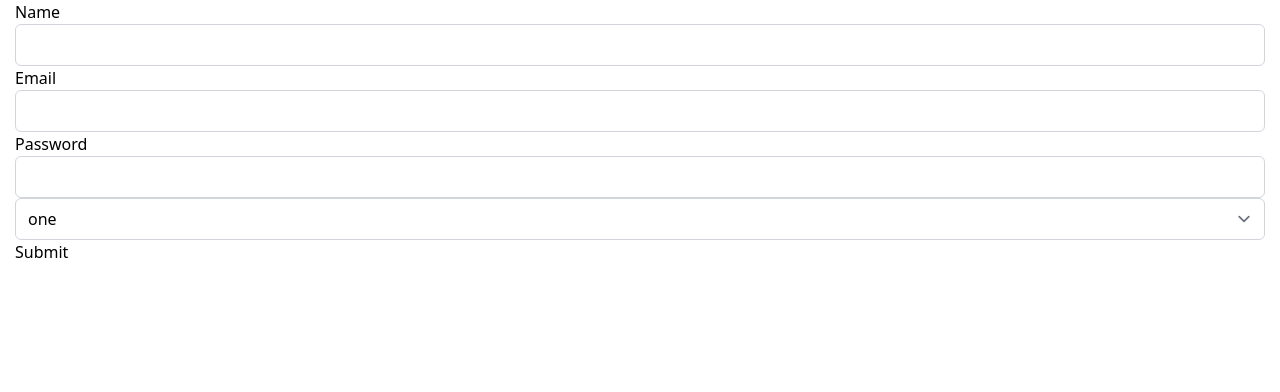
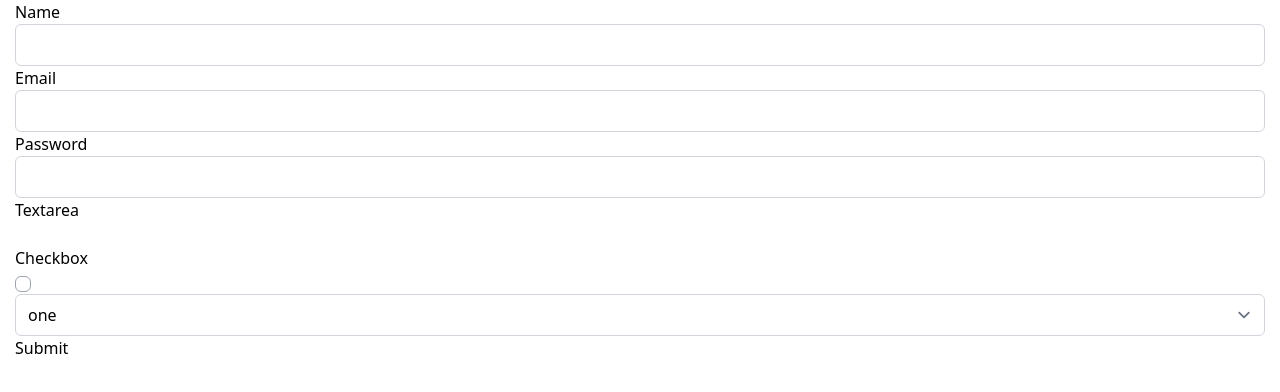
Before and after one commit to Mohammod-Ali/react-reusable-components, a React (Vite) app: page / in a window 1280 px wide. Shown: the top 392 px of the page. Built offline with nearby package versions, Linux system fonts and the light colour scheme.

Commit message:
event function added

```diff
--- a/src/components/NormalForm/NormalForm.tsx
+++ b/src/components/NormalForm/NormalForm.tsx
@@ -4,8 +4,9 @@ const NormalForm = () => {
 
     const { register, handleSubmit } = useForm();
 
-    const onSubmit = (data) => {
-        console.log(data)
+    const onSubmit = (e) => {
+        e.preventDefault()
+        console.log(e)
     }
 
     return (
@@ -22,6 +23,14 @@ const NormalForm = () => {
                 <label className='block' htmlFor="password">Password </label>
                 <input type="password" id="password" {...register('password')} />
             </div>
+            <div>
+                <label className='block' htmlFor="textarea">Textarea </label>
+                <input type="textarea" id="textarea" {...register('textarea')} />
+            </div>
+            <div>
+                <label className='block' htmlFor="checkbox">Checkbox </label>
+                <input type="checkbox" id="checkbox" {...register('checkbox')} />
+            </div>
 
             <select name="" id="">
                 <option value="">one</option>
--- a/src/style/form.css
+++ b/src/style/form.css
@@ -17,4 +17,9 @@
         select{
             @apply w-full border border-gray-300 rounded-md focus:border-purple-500 focus:ring-1 focus:ring-purple-500
         }
+[type = 'checkbox'],
+[type = 'radio']
+{
+    @apply border border-gray-400 rounded-md checked:bg-purple-500 hover:bg-purple-500 focus:bg-purple-500 focus:bg-purple-500
 }
+}
```
